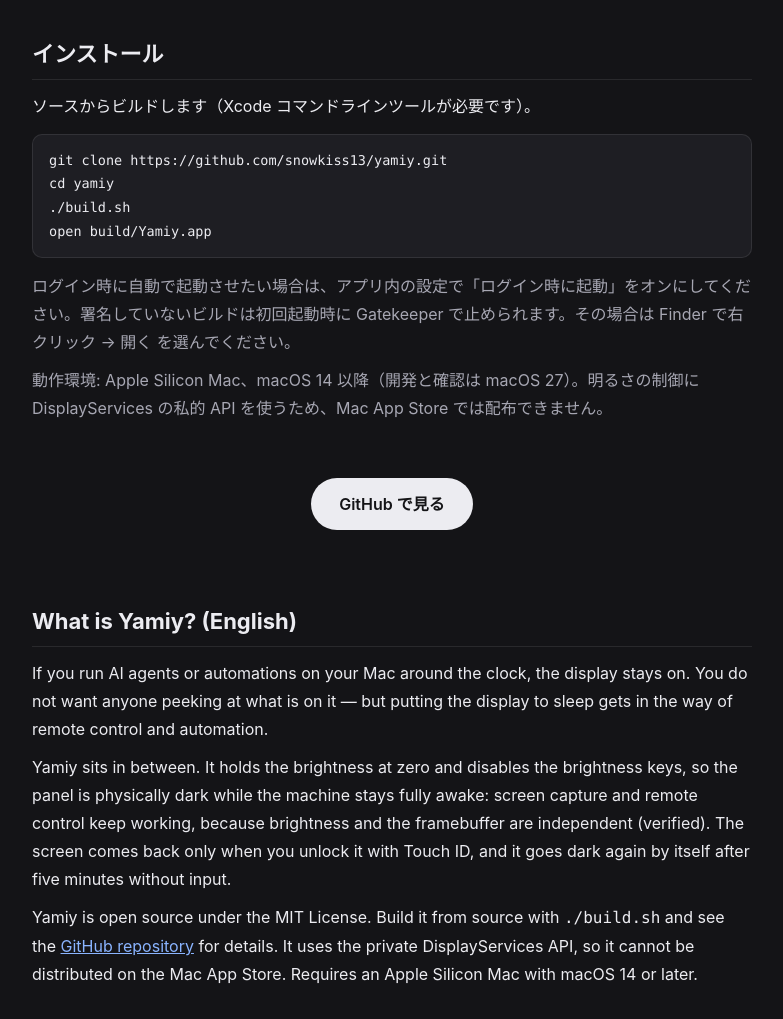
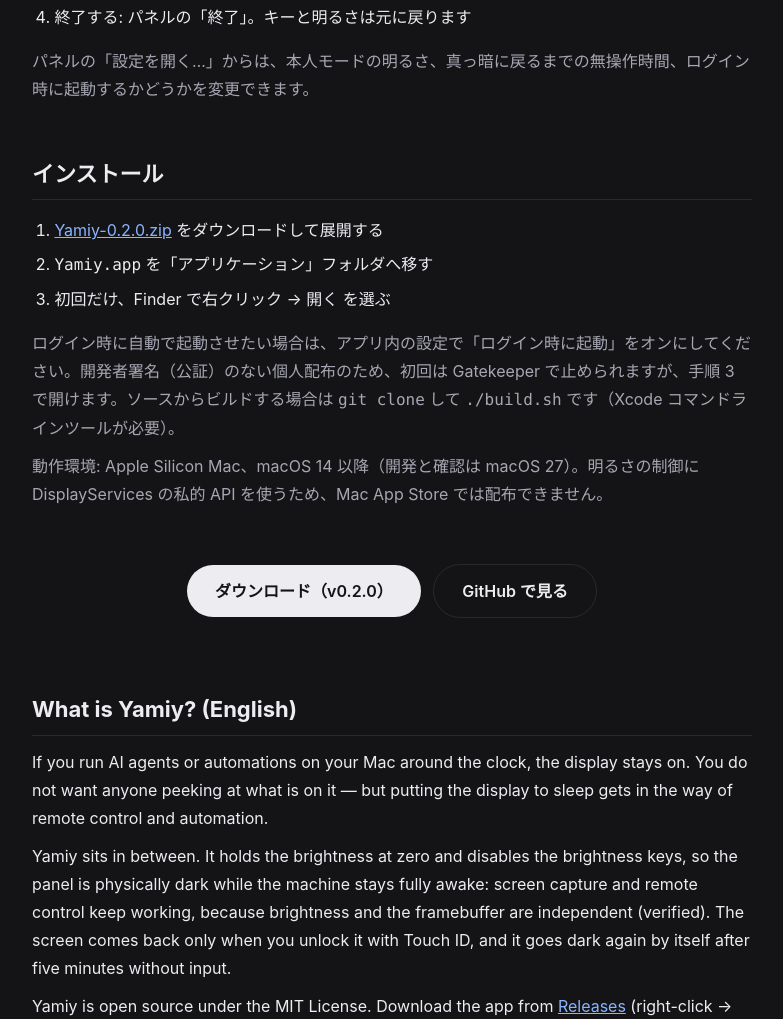
Before and after one commit to snowkiss13/yamiy, a plain HTML site: page docs/index.html in a window 1280 px wide. Shown: the part 1575-2594 px from the top of the page, without its empty margins (248-1031 px from the left). Drawn offline with Linux system fonts and the light colour scheme.

Commit message:
Add crescent app icon, release download install, logo on site

```diff
--- a/docs/index.html
+++ b/docs/index.html
@@ -53,6 +53,7 @@
 <div class="wrap">
 
 <header>
+  <img src="images/icon-1024.png" width="112" height="112" alt="Yamiy のロゴ（三日月）" style="border-radius: 26px;">
   <h1>Yamiy</h1>
   <p class="tagline">Mac の画面を、真っ暗なまま止めずに保つメニューバーアプリ</p>
 </header>
@@ -92,23 +93,24 @@
 <p class="sub">パネルの「設定を開く…」からは、本人モードの明るさ、真っ暗に戻るまでの無操作時間、ログイン時に起動するかどうかを変更できます。</p>
 
 <h2>インストール</h2>
-<p>ソースからビルドします（Xcode コマンドラインツールが必要です）。</p>
-<pre>git clone https://github.com/snowkiss13/yamiy.git
-cd yamiy
-./build.sh
-open build/Yamiy.app</pre>
-<p class="sub">ログイン時に自動で起動させたい場合は、アプリ内の設定で「ログイン時に起動」をオンにしてください。署名していないビルドは初回起動時に Gatekeeper で止められます。その場合は Finder で右クリック → 開く を選んでください。</p>
+<ol>
+  <li><a href="https://github.com/snowkiss13/yamiy/releases/download/v0.2.0/Yamiy-0.2.0.zip">Yamiy-0.2.0.zip</a> をダウンロードして展開する</li>
+  <li><code>Yamiy.app</code> を「アプリケーション」フォルダへ移す</li>
+  <li>初回だけ、Finder で右クリック → 開く を選ぶ</li>
+</ol>
+<p class="sub">ログイン時に自動で起動させたい場合は、アプリ内の設定で「ログイン時に起動」をオンにしてください。開発者署名（公証）のない個人配布のため、初回は Gatekeeper で止められますが、手順 3 で開けます。ソースからビルドする場合は <code>git clone</code> して <code>./build.sh</code> です（Xcode コマンドラインツールが必要）。</p>
 <p class="sub">動作環境: Apple Silicon Mac、macOS 14 以降（開発と確認は macOS 27）。明るさの制御に DisplayServices の私的 API を使うため、Mac App Store では配布できません。</p>
 
 <div class="cta">
-  <a href="https://github.com/snowkiss13/yamiy">GitHub で見る</a>
+  <a href="https://github.com/snowkiss13/yamiy/releases/download/v0.2.0/Yamiy-0.2.0.zip">ダウンロード（v0.2.0）</a>
+  <a href="https://github.com/snowkiss13/yamiy" style="background: transparent; color: var(--text); border: 1px solid var(--line); margin-left: 8px;">GitHub で見る</a>
 </div>
 
 <div class="en">
 <h2>What is Yamiy? (English)</h2>
 <p>If you run AI agents or automations on your Mac around the clock, the display stays on. You do not want anyone peeking at what is on it — but putting the display to sleep gets in the way of remote control and automation.</p>
 <p>Yamiy sits in between. It holds the brightness at zero and disables the brightness keys, so the panel is physically dark while the machine stays fully awake: screen capture and remote control keep working, because brightness and the framebuffer are independent (verified). The screen comes back only when you unlock it with Touch ID, and it goes dark again by itself after five minutes without input.</p>
-<p>Yamiy is open source under the MIT License. Build it from source with <code>./build.sh</code> and see the <a href="https://github.com/snowkiss13/yamiy">GitHub repository</a> for details. It uses the private DisplayServices API, so it cannot be distributed on the Mac App Store. Requires an Apple Silicon Mac with macOS 14 or later.</p>
+<p>Yamiy is open source under the MIT License. Download the app from <a href="https://github.com/snowkiss13/yamiy/releases/latest">Releases</a> (right-click → Open on first launch; it is ad-hoc signed, not notarized), or build it from source with <code>./build.sh</code>. See the <a href="https://github.com/snowkiss13/yamiy">GitHub repository</a> for details. It uses the private DisplayServices API, so it cannot be distributed on the Mac App Store. Requires an Apple Silicon Mac with macOS 14 or later.</p>
 </div>
 
 <footer>
```
Also changed, not shown: AppIcon.iconset/icon_128x128.png (added), AppIcon.iconset/icon_128x128@2x.png (added), AppIcon.iconset/icon_16x16.png (added), AppIcon.iconset/icon_16x16@2x.png (added), AppIcon.iconset/icon_256x256.png (added), AppIcon.iconset/icon_256x256@2x.png (added), AppIcon.iconset/icon_32x32.png (added), AppIcon.iconset/icon_32x32@2x.png (added), AppIcon.iconset/icon_512x512.png (added), AppIcon.iconset/icon_512x512@2x.png (added), docs/images/icon-1024.png (added), 3 other files.
